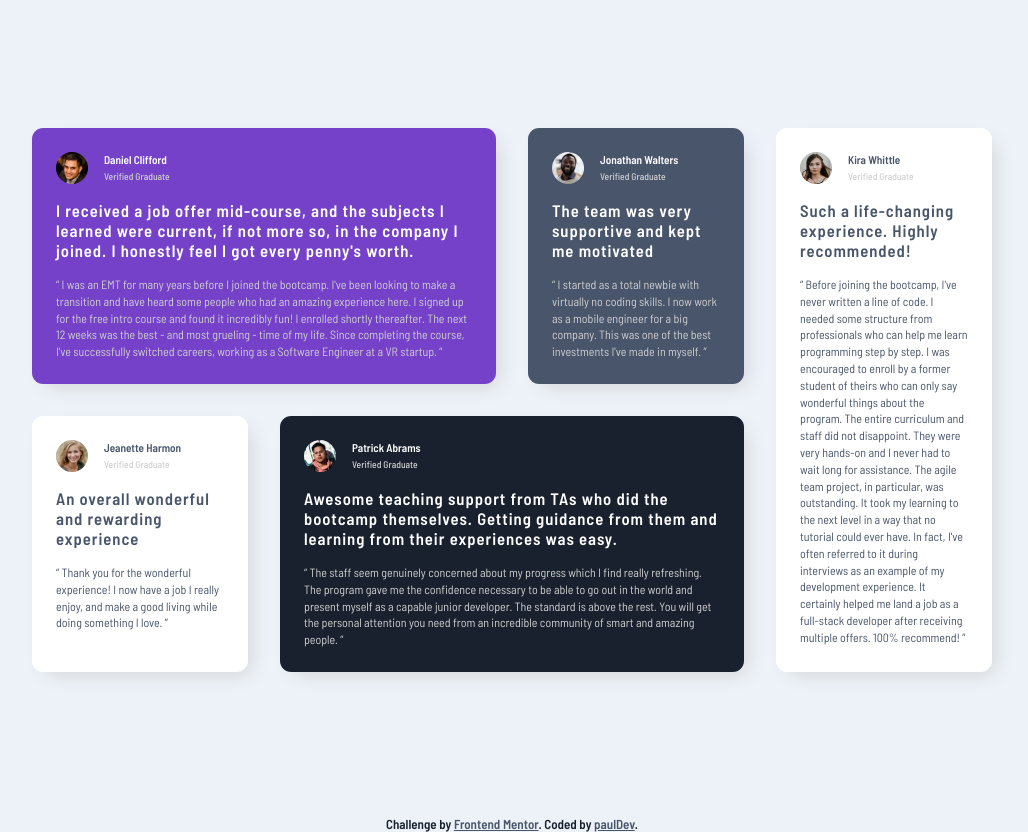
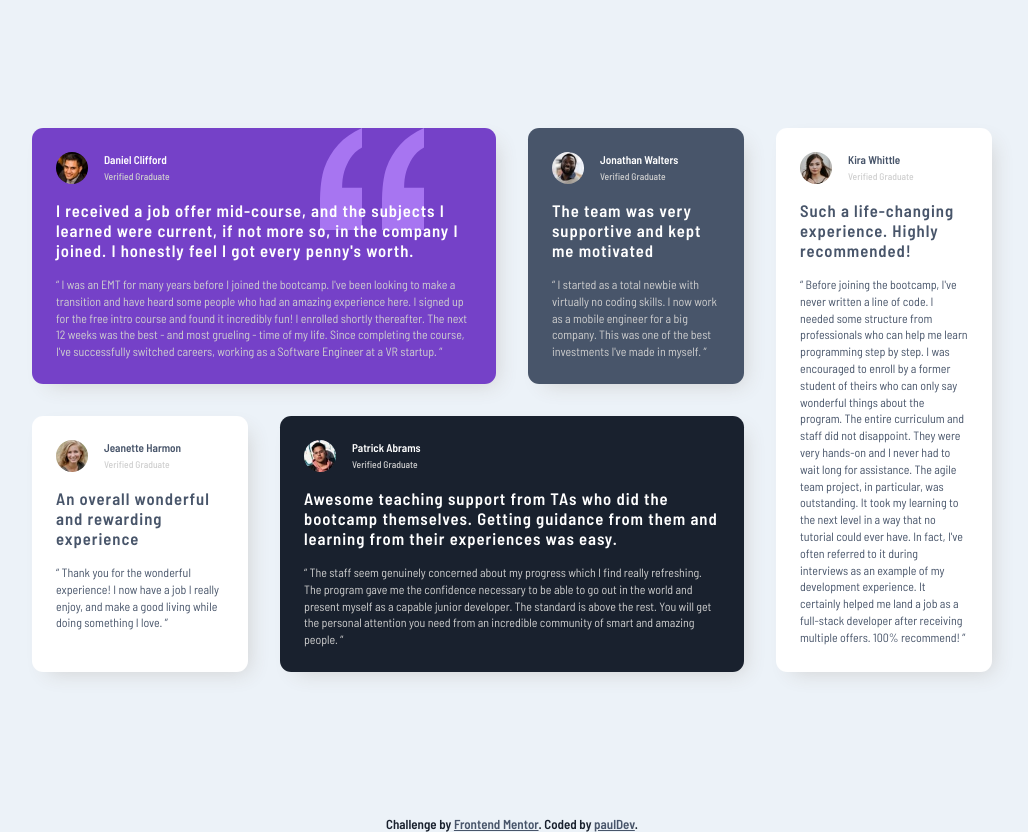
Before and after one commit to dev-paulL/testimonials-grid-section, a plain HTML site: page index.html in a window 1280 px wide. Shown: the whole page, without its empty margins (128-1156 px from the left). Drawn offline with Linux system fonts and the light colour scheme.

Commit message:
forgot quote img in daniel's

```diff
--- a/index.html
+++ b/index.html
@@ -9,7 +9,7 @@
   <link rel="preconnect" href="https://fonts.gstatic.com" crossorigin>
   <link href="https://fonts.googleapis.com/css2?family=Barlow+Semi+Condensed:ital,wght@0,100;0,200;0,300;0,400;0,500;0,600;0,700;0,800;0,900;1,100;1,200;1,300;1,400;1,500;1,600;1,700;1,800;1,900&display=swap" rel="stylesheet">
 
-  <title>Frontend Mentor | [Challenge Name Here]</title>
+  <title>Frontend Mentor | Testimonials grid section</title>
   <link rel="stylesheet" href="style.css" type="text/css">
   </style>
 </head>
--- a/style.css
+++ b/style.css
@@ -53,6 +53,8 @@ article {
   border-radius: 0.7rem;
   box-shadow: 0.5rem 0.5rem 1.3rem -0.5rem hsl(0deg 0% 81.25%);
 }
+
+
 /* Article author section (top left corner) */
 .article_author-section {
   display: flex;
@@ -97,6 +99,9 @@ article {
 .daniel_article {
   grid-area: daniel;
   background-color: var(--moderateViolet);
+  background-image: url(./images/bg-pattern-quotation.svg);
+  background-repeat: no-repeat;
+  background-position: 80% 0%;
 }
 
 .daniel_article .article-content,
```
Also changed, not shown: testimonials-grid-section_paulDev-screenshot.png, testimonials-grid-section_paulDev-screenshot_old.png (added).
